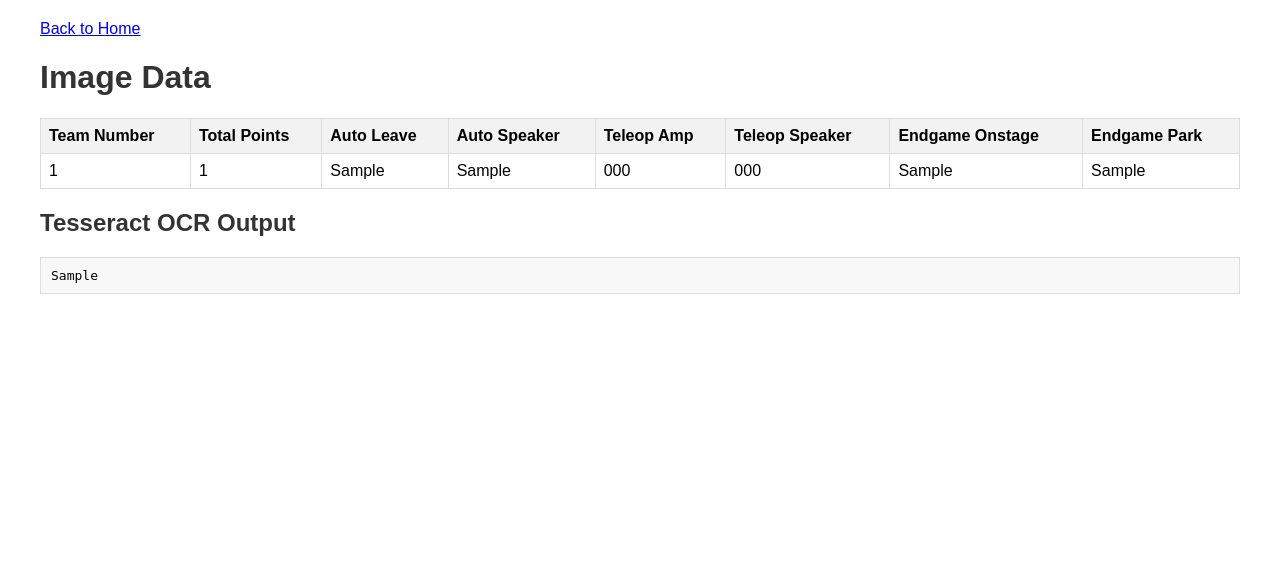
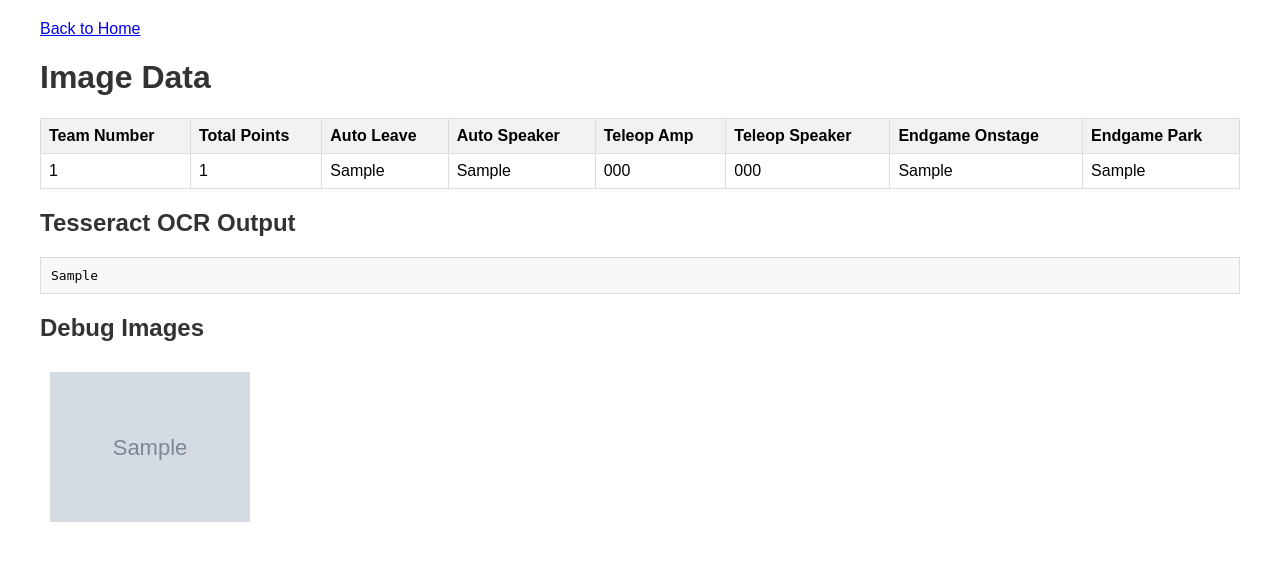
Before and after one commit to jsarsoun/autopath, a Flask app: template templates/view_image_data.html in a window 1280 px wide. Shown: the top 561 px of the page. Run offline with Flask 3, Linux system fonts and the light colour scheme; the template is opened without the code that fills it: most values are stand-ins (such as "Sample title", 1, 10 or a date in 2020); grey boxes marked "Sample" are stand-in pictures.

Commit message:
Improved team number recognition by increasing the region height, applying Gaussian blur, and dilating the thresholded image to make digits more prominent.

```diff
--- a/app.py
+++ b/app.py
@@ -124,7 +124,12 @@ def upload_png():
             insert_data(df, 'png')
 
             flash(f'Image data successfully extracted and stored! File saved as {unique_filename}', 'success')
-            return render_template('view_image_data.html', image_data=data, ocr_output=ocr_output)
+
+            # Get the list of debug images
+            debug_images = [f for f in os.listdir(app.config['UPLOAD_FOLDER']) if f.startswith('debug_team_number_')]
+            debug_image_urls = [url_for('static', filename=f'uploads/{f}') for f in debug_images]
+
+            return render_template('view_image_data.html', image_data=data, ocr_output=ocr_output, debug_images=debug_image_urls)
         else:
             flash('Invalid file type. Please upload a PNG file.', 'error')
             return redirect(request.url)
--- a/templates/view_image_data.html
+++ b/templates/view_image_data.html
@@ -68,6 +68,11 @@
 
         <h2>Tesseract OCR Output</h2>
         <pre>{{ ocr_output }}</pre>
+
+        <h2>Debug Images</h2>
+        {% for image_url in debug_images %}
+            <img src="{{ image_url }}" alt="Debug Image" style="max-width: 200px; margin: 10px;">
+        {% endfor %}
     {% else %}
         <p>No image data available.</p>
     {% endif %}
```
Also changed, not shown: image_parser.py (+10 -3 lines).
